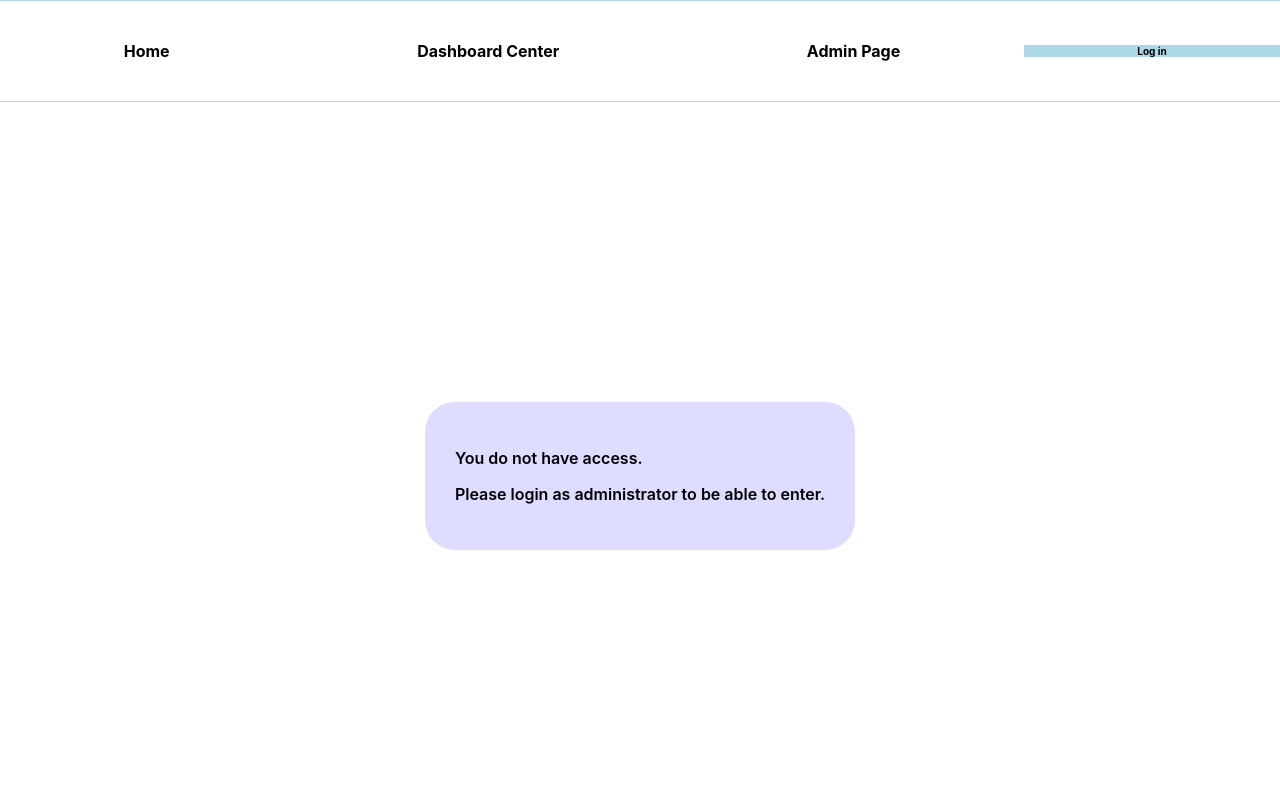
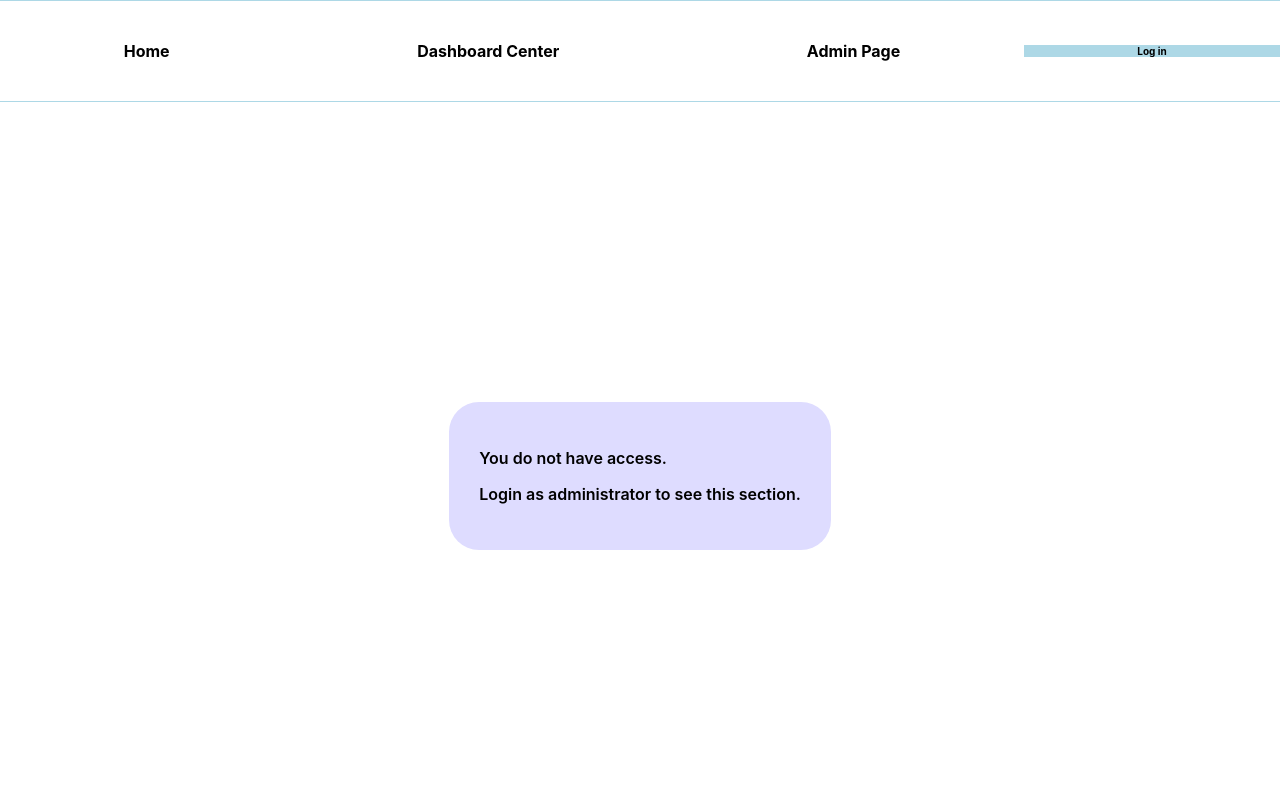
Before and after one commit to Firet/permissions-auth-app, a React (Vite) app: page /admin in a window 1280 px wide. Shown: the top 800 px of the page. Built offline with nearby package versions, Linux system fonts and the light colour scheme; no server answers.

Commit message:
Remove unnesesary section titles

```diff
--- a/src/components/pages/NoAccess.tsx
+++ b/src/components/pages/NoAccess.tsx
@@ -21,7 +21,7 @@ export function NoAccess() {
             You do not have access.
 			</p>
 			<p>
-			Please login as administrator to be able to enter.
+			Login as administrator to see this section.
 			</p>
         </NoAccessCard>
     </NoAccessContainer>);
--- a/src/components/pages/ProtectedPage.tsx
+++ b/src/components/pages/ProtectedPage.tsx
@@ -13,7 +13,7 @@ const DashboardContainer = styled.div`
 export default function ProtectedPage({ title }) {
 	return (
 		<>
-			<h3>{title}</h3>
+			{/* <h3>{title}</h3> */}
 			<DashboardContainer>
 				<Dashboard />
 				<Outlet />
```
